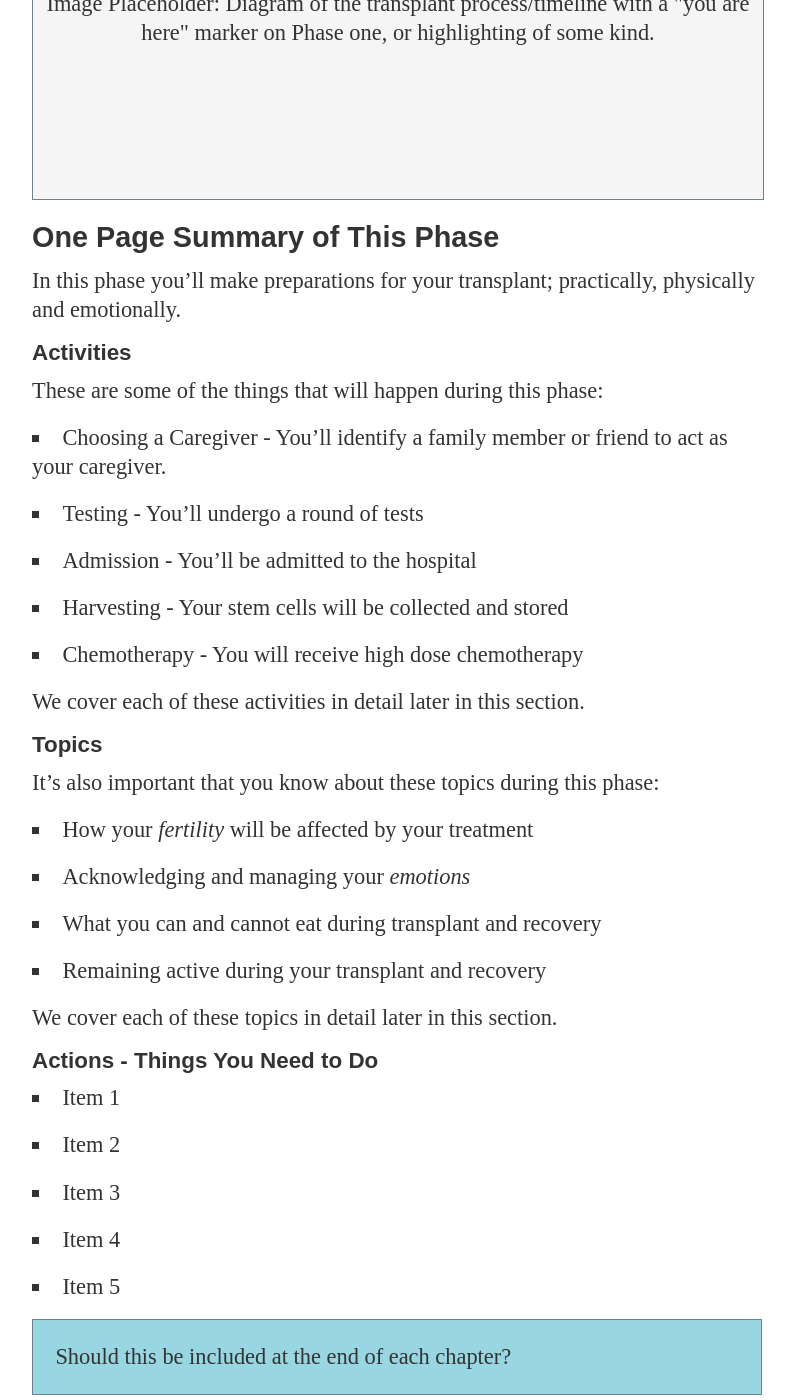
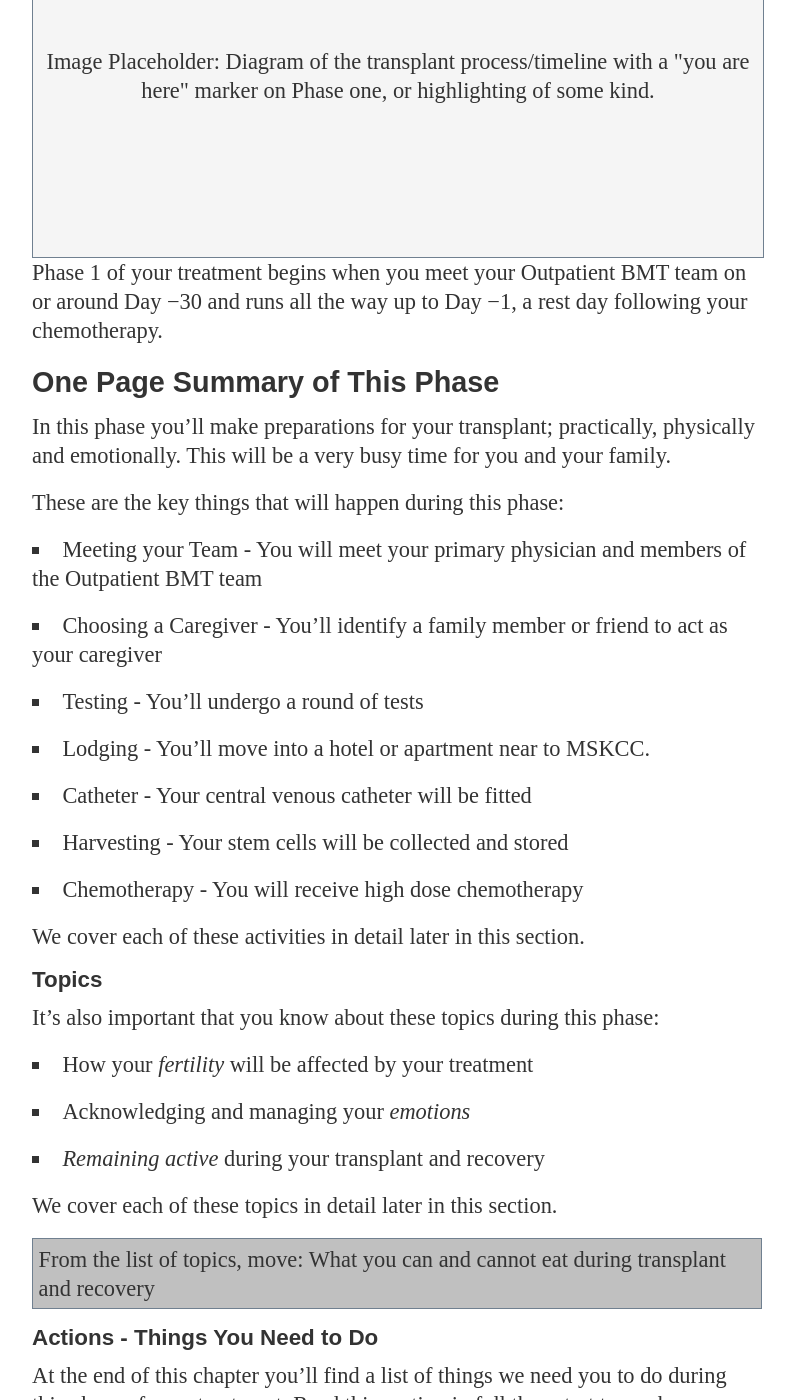
Before and after one commit to mskccpatiented/contentaudit, a Jekyll site: the page built from _posts/2012-11-19-auto-bmt-outpatient-guide-hybrid.md, in a window 1280 px wide and 1400 px high, scrolled down 9603 px. Shown: the whole window, without its empty margins (128-923 px from the left). Built offline with Jekyll 4.4.1, drawn with Linux system fonts in a browser that asks for light colours; Markdown is read by kramdown in place of the engine named in the settings; some of the changed text lies outside the part shown.

Commit message:
deploying BMT patient ed

```diff
--- a/_posts/2012-11-19-auto-bmt-outpatient-guide-hybrid.md
+++ b/_posts/2012-11-19-auto-bmt-outpatient-guide-hybrid.md
@@ -40,7 +40,7 @@ date: 19-11-2012
 * Topics - Exercise, Activity
 * Topics - Mouth Care
 
-<p class="question">Some of the topics align neatly to phases, some don't. Should we summarize the most important information about topic, then refer to a more complete version in the appendix? That would be my recommendation. Say for example we are in Phase 2, could we summarize issues related to fertility, then refer the person to a longer guide at the back of our guide?)</p>
+<p class="question"><span class="complete">Some of the topics align neatly to phases, some don't. Should we summarize the most important information about topic, then refer to a more complete version in the appendix? That would be my recommendation. Say for example we are in Phase 2, could we summarize issues related to fertility, then refer the person to a longer guide at the back of our guide?)</span> Decision: Yes, summarize and refer to complete guides.</p>
 
 ## Welcome, Overview
 Welcome to the Outpatient Autologous Stem Cell Transplant program at Memorial Sloan-Kettering Cancer Center.
@@ -144,20 +144,23 @@ A *Clinical Pharmacist* who specializes in the care of transplant patients will
 
 While you are here, you will come to know all of the members of your team.
 
-<p class="question complete">Would it be useful to mention other support services here, PT, OT, Social Work? If we mention them, do we refer to them as the healthcare team, or as support services?</p>
+<p class="question"><span class="complete">Would it be useful to mention other support services here, PT, OT, Social Work? If we mention them, do we refer to them as the healthcare team, or as support services?</span> Decision: Yes, include social work and pharmacist - but not pt/ot.</p>
 
 ## Phase 1 - Before Your Transplant
 <div class="image-placeholder"><p>Image Placeholder: Diagram of the transplant process/timeline with a "you are here" marker on Phase one, or highlighting of some kind.</p></div>
 
+Phase 1 of your treatment begins when you meet your Outpatient BMT team on or around Day −30 and runs all the way up to Day −1, a rest day following your chemotherapy.
+
 ### One Page Summary of This Phase
-In this phase you'll make preparations for your transplant; practically, physically and emotionally.
+In this phase you'll make preparations for your transplant; practically, physically and emotionally. This will be a very busy time for you and your family.
 
-#### Activities
-These are some of the things that will happen during this phase:
+These are the key things that will happen during this phase:
 
-* Choosing a Caregiver - You'll identify a family member or friend to act as your caregiver.
+* Meeting your Team - You will meet your primary physician and members of the Outpatient BMT team
+* Choosing a Caregiver - You'll identify a family member or friend to act as your caregiver
 * Testing - You'll undergo a round of tests
-* Admission - You'll be admitted to the hospital
+* Lodging - You'll move into a hotel or apartment near to MSKCC.
+* Catheter - Your central venous catheter will be fitted
 * Harvesting - Your stem cells will be collected and stored
 * Chemotherapy - You will receive high dose chemotherapy
 
@@ -168,21 +171,22 @@ It's also important that you know about these topics during this phase:
 
 * How your *fertility* will be affected by your treatment
 * Acknowledging and managing your *emotions*
-* What you can and cannot eat during transplant and recovery
-* Remaining active during your transplant and recovery
+* *Remaining active* during your transplant and recovery
 
 We cover each of these topics in detail later in this section.
 
+<p class="move">From the list of topics, move: What you can and cannot eat during transplant and recovery</p>
+
 #### Actions - Things You Need to Do
-* Item 1
-* Item 2
-* Item 3
-* Item 4
-* Item 5
+At the end of this chapter you'll find a list of things we need you to do during this phase of your treatment. Read this section in full then start to work your way through this list of actions.
 
-<p class="question">Should this be included at the end of each chapter?</p>
+<p class="question"><span class="complete"Should this be included at the end of each chapter?</span>Decision: Yes, actions at the end of the chapter.</p>
 
-### Activities - Choosing Your Caregiver
+### Meeting Your Team
+<p class="outstanding">To be written</p>
+
+
+### Choosing Your Caregiver
 One of the most important steps as you prepare for your outpatient transplant is choosing your caregiver.
 
 Your caregiver will be an important part of your healthcare team. This person is usually a family member or a close friend. You may have just one caregiver during your entire transplant, or you may have different caregivers during different times.
--- a/s/s.css
+++ b/s/s.css
@@ -338,7 +338,7 @@ background: #98D6E2;
 p.dmz{
 padding:1em;
 border:1px solid slategray;
-background: #FF9C5B;;
+background: #F5634A;;
 }
 
 p.move{
@@ -349,6 +349,12 @@ background:silver;
 
 .complete{
 text-decoration:line-through;
+}
+
+.outstanding{
+padding:0.25em;
+border:1px solid slategray;
+background:#FF9C5B;
 }
 
 /* ----- ------*/
```
Also changed, not shown: 2 other files.
